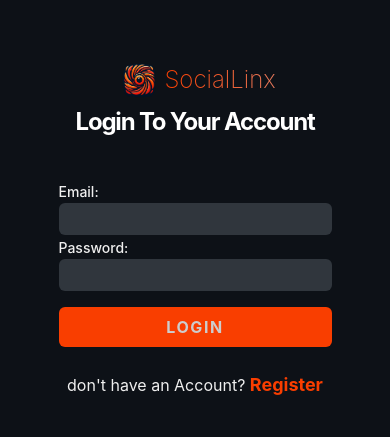
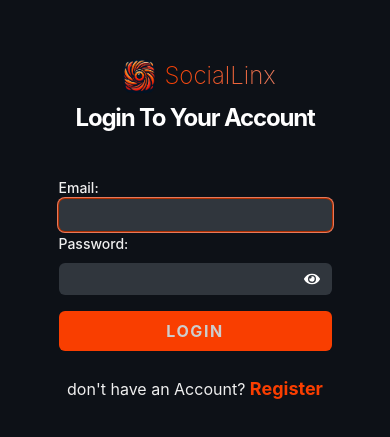
Before and after one commit to fares-ahmedd/socialLinx, a React (Vite) app: page /login in a window 390 px wide. Shown: the part 195-632 px from the top of the page. Built offline with nearby package versions, Linux system fonts and the light colour scheme; no server answers.

Commit message:
add toggle hide and show password button

```diff
--- a/src/App.tsx
+++ b/src/App.tsx
@@ -1,6 +1,6 @@
 import { BrowserRouter, Route, Routes } from "react-router-dom";
 import LoginPage from "./pages/auth/login/Login";
-import SignUpPage from "./pages/auth/SignUpPage";
+import SignUpPage from "./pages/auth/signup/SignUpPage";
 import Home from "./pages/home/index/Home";
 import AuthLayout from "./pages/auth/AuthLayout";
 import AppLayout from "./pages/home/HomeLayout";
--- a/src/pages/auth/login/Login.tsx
+++ b/src/pages/auth/login/Login.tsx
@@ -17,6 +17,8 @@ import LoadingSpinner from "../../../ui/LoadingSpinner";
 import { Link, useNavigate } from "react-router-dom";
 import { useSignInAccount } from "@/lib/react-query/QueriesAndMutations";
 import { useUserContext } from "@/context/AuthContext";
+import LoginHeader from "./LoginHeader";
+import PasswordInput from "../../../ui/PasswordInput";
 
 function LoginPage() {
   const { mutateAsync: signInAccount, isPending: isLogging } =
@@ -57,16 +59,9 @@ function LoginPage() {
       return;
     }
   }
-
   return (
     <Form {...form}>
-      <div className="flex-col sm:w-[80%] flex-center mb-6 ">
-        <div className="flex items-center">
-          <img src={"/logo.png"} alt="Logo" className="w-[50px]" />
-          <span className="logo-text">SocialLinx</span>
-        </div>
-        <h2 className="text-white h3-bold md:h2-bold">Login To Your Account</h2>
-      </div>
+      <LoginHeader />
       <form
         onSubmit={form.handleSubmit(onSubmit)}
         className="flex-col w-[70%] md:max-w-[400px]  max-w-[300px] gap-3 mt-4"
@@ -83,6 +78,8 @@ function LoginPage() {
                   className="shad-input"
                   {...field}
                   disabled={isLogging}
+                  // autoComplete="new-email"
+                  autoFocus
                 />
               </FormControl>
               <FormMessage />
@@ -96,12 +93,7 @@ function LoginPage() {
             <FormItem>
               <FormLabel>Password:</FormLabel>
               <FormControl>
-                <Input
-                  type="password"
-                  className="shad-input"
-                  {...field}
-                  disabled={isLogging}
-                />
+                <PasswordInput field={field} isLogging={isLogging} />
               </FormControl>
               <FormMessage />
             </FormItem>
--- /dev/null
+++ b/src/pages/auth/login/LoginHeader.tsx
@@ -0,0 +1,13 @@
+function LoginHeader() {
+  return (
+    <div className="flex-col sm:w-[80%] flex-center mb-6 ">
+      <div className="flex items-center">
+        <img src={"/logo.png"} alt="Logo" className="w-[50px]" />
+        <span className="logo-text">SocialLinx</span>
+      </div>
+      <h2 className="text-white h3-bold md:h2-bold">Login To Your Account</h2>
+    </div>
+  );
+}
+
+export default LoginHeader;
--- a/src/pages/auth/signup/SignUpPage.tsx
+++ b/src/pages/auth/signup/SignUpPage.tsx
@@ -14,13 +14,14 @@ import { Input } from "@/components/ui/input";
 import { useForm } from "react-hook-form";
 import { SignupValidation } from "@/lib/validation";
 import { z } from "zod";
-import LoadingSpinner from "../../ui/LoadingSpinner";
+import LoadingSpinner from "../../../ui/LoadingSpinner";
 import { Link, useNavigate } from "react-router-dom";
 import {
   useCreateUserAccount,
   useSignInAccount,
 } from "@/lib/react-query/QueriesAndMutations";
 import { useUserContext } from "@/context/AuthContext";
+import PasswordInput from "@/ui/PasswordInput";
 function SignUpPage() {
   const { mutateAsync: createNewUserAccount, isPending: isCreating } =
     useCreateUserAccount();
@@ -144,12 +145,7 @@ function SignUpPage() {
             <FormItem>
               <FormLabel>Password:</FormLabel>
               <FormControl>
-                <Input
-                  type="password"
-                  className="shad-input"
-                  {...field}
-                  disabled={isCreating}
-                />
+                <PasswordInput field={field} isLogging={isCreating} />
               </FormControl>
               <FormMessage />
             </FormItem>
--- /dev/null
+++ b/src/ui/PasswordInput.tsx
@@ -0,0 +1,45 @@
+import { Input } from "@/components/ui/input";
+import { useEffect, useRef, useState } from "react";
+import { FaEye, FaEyeSlash } from "react-icons/fa";
+
+type Props = {
+  field: {};
+  isLogging: boolean;
+};
+function PasswordInput({ field, isLogging = false }: Props) {
+  const [isShownPassword, setIsShownPassword] = useState(false);
+  const passwordEl = useRef<HTMLInputElement | null>(null);
+
+  useEffect(() => {
+    if (isShownPassword && passwordEl.current) {
+      passwordEl.current.type = "text";
+    }
+    if (!isShownPassword && passwordEl.current) {
+      passwordEl.current.type = "password";
+    }
+  }, [isShownPassword]);
+
+  return (
+    <div className="relative">
+      <Input
+        type="password"
+        className="shad-input "
+        {...field}
+        disabled={isLogging}
+        ref={passwordEl}
+        // autoComplete="new-password"
+      />
+      <button
+        className="absolute right-3 bottom-2 z-50 text-white"
+        type="button"
+        onClick={() =>
+          setIsShownPassword((isShownPassword) => !isShownPassword)
+        }
+      >
+        {isShownPassword ? <FaEyeSlash /> : <FaEye />}
+      </button>
+    </div>
+  );
+}
+
+export default PasswordInput;
```
